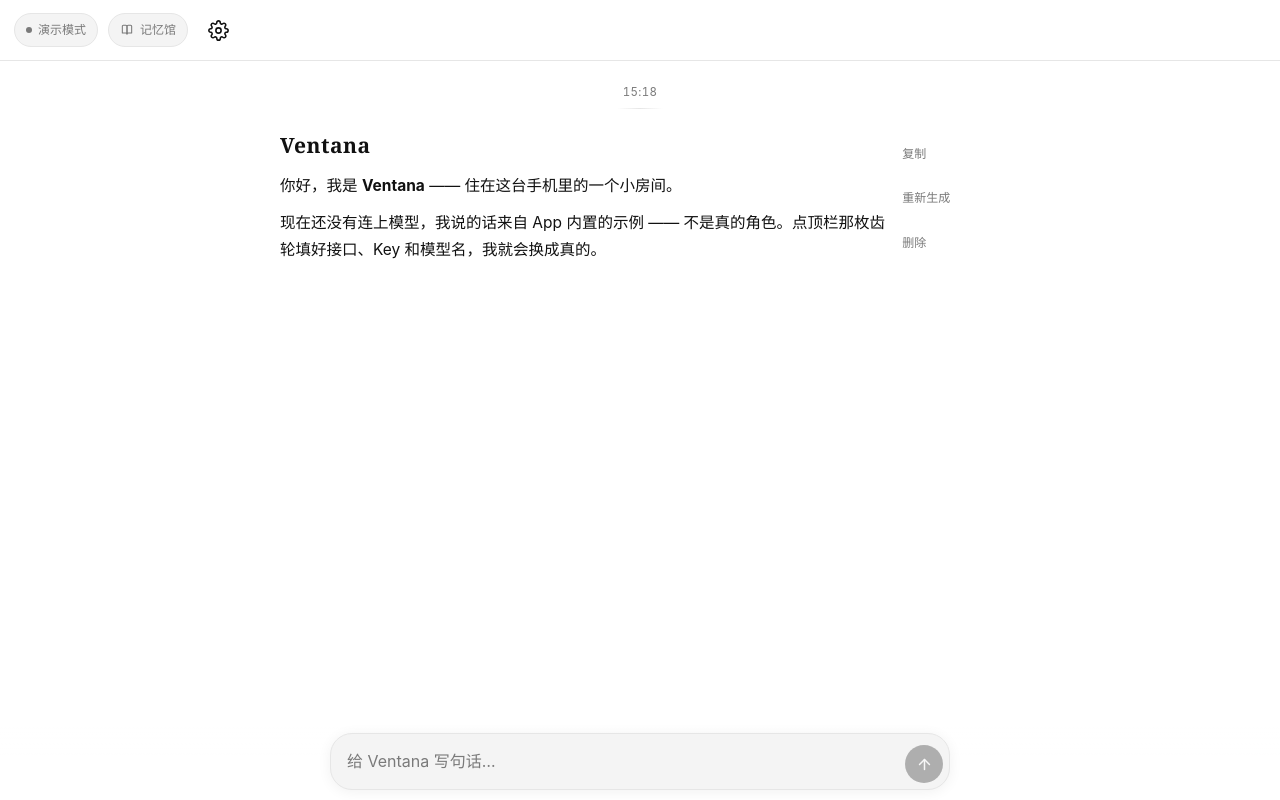
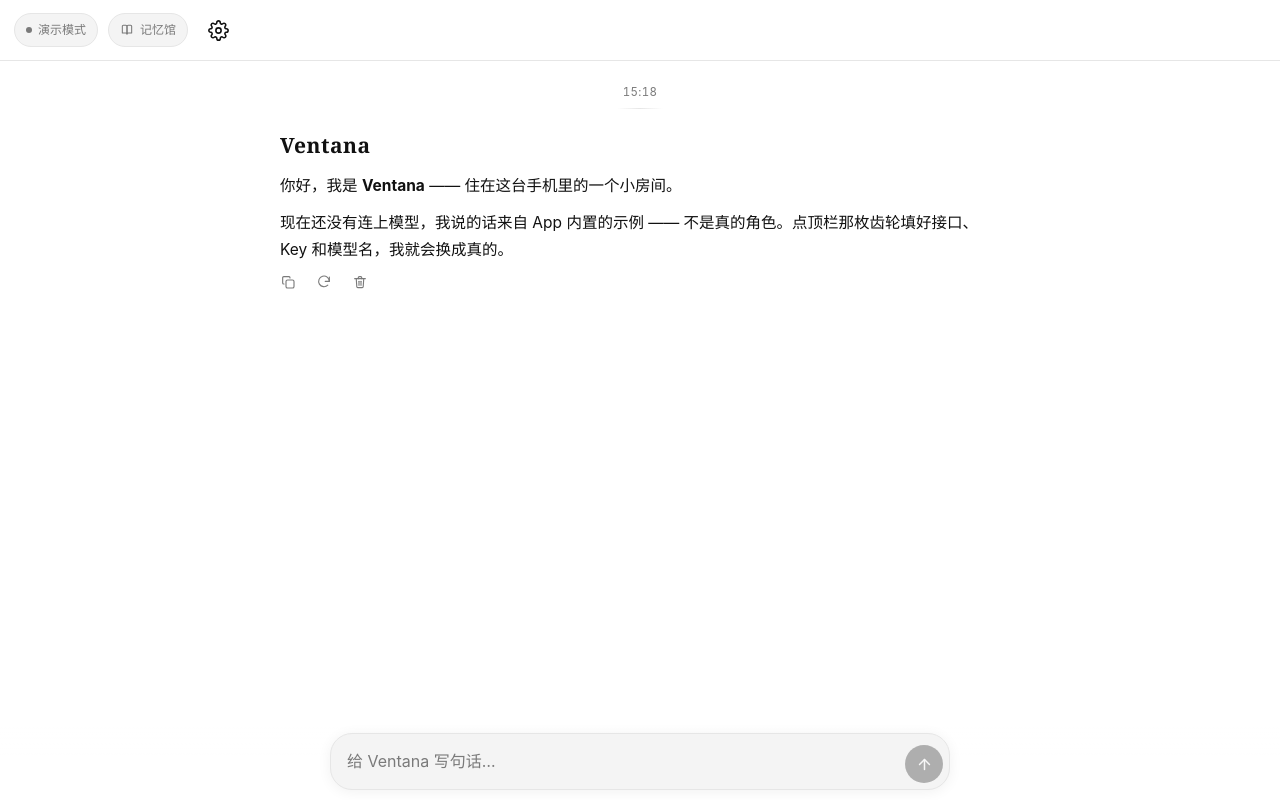
Before and after one commit to Sapphirella/ventana, a plain HTML site: page index.html in a window 1280 px wide. Drawn offline with Linux system fonts and the light colour scheme.

Commit message:
style(ventana): 消息操作改成气泡下方的小图标排，不再靠右
作者反馈：「做成小型图标放在我说话的【气泡】和 AI 说完的【那段话】的【下面】！
不要摆在右边！」

改之前是文字按钮（复制 / 重新生成 / 删除），而且整排靠右。两个问题叠在一起：
中文两个字比图标宽一倍多，三个并排把整行撑得比气泡还长，看起来就"挂在右边"。

现在：
  · 形态：内联 SVG，1.7px 描边、16px 见方（和顶栏那套图标同源，不再是 emoji/文字）
  · 位置：气泡/文字**下方**，从**左缘**开始排（实测与气泡左缘偏差 0px）
  · 点击区 36×36（图标本体 16px，靠 padding 调和 —— 图标要小、手指要够得着）
  · 对方：复制 / 重新生成 / 删除；我方：复制 / 删除
  · 复制成功改成短暂加深图标颜色（原来靠改按钮文字，图标按钮没文字可改）

改的过程中撞出两个结构问题，都是我这轮自己引入的：
  1. .acts 直接挂在 .row 下会被当成"横排再开一列"，在 390px 屏上被挤成
     **38px 宽**（三个图标叠在一起，等于看不见）。
     → 结构改成 .row > .col > (.body + .acts)，.col 竖排。
  2. .row.me .col 设 align-items: flex-end 会把图标排的负外边距吃掉，
     图标偏出气泡左缘 10px。→ 只让 .body 自己 align-self: flex-end。

为了让图标本体对齐气泡左缘，整排要往左收 10px（等于按钮的左内边距）。
这会让点击区比 .col 宽，所以「横向溢出」一组现在在 **320 / 390 / 900** 三个宽度下
都断言"图标排在视口内"和"图标对齐气泡左缘"。

测试：186 → 205 项。新增断言：是图标不是文字、图标数量按角色区分、
与气泡左缘偏差 ≤2px、在内容下方、不越出屏幕右缘、窄屏不错位。

  顺带修掉两个测试自身的假阳性（都写进注释了）：
  · 量"菜单在内容下方"不能拿 .body 的 top 比 —— 菜单有负外边距，
    空气泡那种高度里会算成"在上面"；要拿气泡自己的 bottom 比
  · 像素采样"对方回复没有底色"时采样点太靠下会打到图标（图标是灰色，同样"非背景"），
    误报过一次 145 的差异；改成在最后一行文字那一带取样

文档：README 重写这一节并补两条结构约定；HANDOFF 新增第 11.5 节
（位置规则 + 两个结构坑 + 两个测试假阳性）

```diff
--- a/app.js
+++ b/app.js
@@ -301,33 +301,70 @@
     logEl.appendChild(s);
   }
 
+  /* 行的结构：
+        .row            —— 负责"靠哪边"（我方靠右，对方靠左）
+        .row > .col     —— 竖排容器：气泡/文字在上，图标排在下
+        .col > .body    —— 气泡（我方）或纯文字（对方）
+        .col > .acts    —— 复制 / 重新生成 / 删除 那一排小图标
+     .acts 必须是 .col 的子元素而不是 .row 的：.row 是横排 flex，
+     把图标当兄弟节点会变成"再开一列"，在窄屏上会被挤成几十像素宽（踩过）。 */
   function makeRow(kind) {
     var row = document.createElement('div');
     row.className = 'row' + (kind === 'me' ? ' me' : kind === 'sys' ? ' sys' : '');
+    var col = document.createElement('div');
+    col.className = 'col';
     var body = document.createElement('div');
     body.className = 'body ' + (kind === 'me' ? 'bubble' : 'reply');
-    row.appendChild(body);
-    return { row: row, body: body };
+    col.appendChild(body);
+    row.appendChild(col);
+    return { row: row, body: body, col: col };
   }
 
   /* ---------- 每条消息下面的小菜单（复制 / 重新生成 / 删除） ----------
      放在气泡**下面**而不是悬浮在气泡上：
      悬浮按钮在手机上要么挡字，要么得长按才出来，两个都不好用。
      常驻的一行小字更直接 —— 每个都在屏幕上是"能看见就能点"的东西。 */
+  /* 图标用内联 SVG（1.7px 描边、24 视框，和顶栏那套一致）。
+     用文字按钮的问题是：中文两个字比图标宽一倍多，三个并排就把整行撑得比气泡还长，
+     视觉上"挂在气泡右边"—— 用户明确说不要那样。 */
+  function actIcon(name) {
+    var d = {
+      copy: '<rect x="9" y="9" width="12" height="12" rx="2.4"></rect>'
+          + '<path d="M6 15H5.5A1.5 1.5 0 0 1 4 13.5v-8A1.5 1.5 0 0 1 5.5 4h8A1.5 1.5 0 0 1 15 5.5V6"></path>',
+      regen: '<path d="M20 11a8 8 0 1 0-2.3 5.7"></path><path d="M20 4.5V11h-6.2"></path>',
+      del: '<path d="M4 7h16"></path><path d="M9.5 7V5.2A1.2 1.2 0 0 1 10.7 4h2.6a1.2 1.2 0 0 1 1.2 1.2V7"></path>'
+          + '<path d="M6.4 7l.8 12.1A1.5 1.5 0 0 0 8.7 20.5h6.6a1.5 1.5 0 0 0 1.5-1.4L17.6 7"></path>'
+          + '<path d="M10.5 11v6"></path><path d="M13.5 11v6"></path>',
+    };
+    var svg = document.createElementNS('http://www.w3.org/2000/svg', 'svg');
+    svg.setAttribute('viewBox', '0 0 24 24');
+    svg.setAttribute('fill', 'none');
+    svg.setAttribute('stroke', 'currentColor');
+    svg.setAttribute('stroke-width', '1.7');
+    svg.setAttribute('stroke-linecap', 'round');
+    svg.setAttribute('stroke-linejoin', 'round');
+    svg.setAttribute('aria-hidden', 'true');
+    svg.innerHTML = d[name] || '';
+    return svg;
+  }
+
+  var ACT_LABEL = { copy: '复制', regen: '重新生成', del: '删除' };
+
   function actionMenu(kind, msgIndex) {
     var bar = document.createElement('div');
     bar.className = 'acts';
-    var defs = [{ act: 'copy', label: '复制' }];
-    if (kind !== 'me') defs.push({ act: 'regen', label: '重新生成' });
-    defs.push({ act: 'del', label: '删除', danger: true });
-
-    defs.forEach(function (d) {
+    var acts = ['copy'];
+    if (kind !== 'me') acts.push('regen');     // 我方消息没有"重新生成"
+    acts.push('del');
+
+    acts.forEach(function (a) {
       var b = document.createElement('button');
       b.type = 'button';
-      b.className = 'act' + (d.danger ? ' danger' : '');
-      b.setAttribute('data-act', d.act);
-      b.textContent = d.label;
-      b.setAttribute('aria-label', d.label + '这条消息');
+      b.className = 'act' + (a === 'del' ? ' danger' : '');
+      b.setAttribute('data-act', a);
+      b.setAttribute('aria-label', ACT_LABEL[a] + '这条消息');
+      b.title = ACT_LABEL[a];
+      b.appendChild(actIcon(a));
       bar.appendChild(b);
     });
     bar._msgIndex = msgIndex;
@@ -356,7 +393,7 @@
     if (!body || !body.parentNode) return;
     // 幂等：重新渲染（切会话、归档、重新生成）会走同一条路径，
     // 不给判断的话菜单会叠成两层 —— 看起来像"删一次少两行"
-    var existing = body.parentNode.querySelector(':scope > .acts');
+    var existing = body.parentNode.querySelector(':scope > .acts');   // .col > .acts
     if (existing) { body._acts = existing; return; }
     var idx = body._msgIndex;
     if (idx === undefined || idx < 0) return;
@@ -405,7 +442,10 @@
     if (!m) return;
     copyText(m.content).then(function (ok) {
       toast(ok ? '已复制' : '这台设备不允许自动复制，长按文字手动选吧');
-      if (ok) { btn.textContent = '已复制'; setTimeout(function () { btn.textContent = '复制'; }, 1200); }
+      if (ok) {
+        btn.classList.add('done');
+        setTimeout(function () { btn.classList.remove('done'); }, 900);
+      }
     });
   }
   function doDelete(idx) {
--- a/styles.css
+++ b/styles.css
@@ -84,8 +84,17 @@
   .row { width: 100%; max-width: 720px; margin: 0 auto; display: flex; }
   .row.me { justify-content: flex-end; }
   .row.sys { justify-content: center; }
-  .row .body { flex: 1 1 auto; min-width: 0; max-width: 100%; }
-  .row.me .body { flex: 0 1 auto; }
+  /* 竖排容器：气泡/文字 + 下面那排小图标 */
+  .row .col { flex: 1 1 auto; min-width: 0; max-width: 100%; min-height: 0;
+    display: flex; flex-direction: column; align-items: flex-start; }
+  /* 我方整体靠右：**只**让气泡自己 align-self: flex-end，
+     不要把 .col 设成 align-items: flex-end —— 那样图标排的负外边距会被
+     对齐计算吃掉，图标会偏出气泡左缘 10px（实测如此）。 */
+  .row.me .col { flex: 0 1 auto; }
+  .row .body { min-width: 0; max-width: 100%; }
+  /* 我方气泡宽度按内容收缩；对方文字占满 */
+  .row.me .body { flex: 0 1 auto; align-self: flex-end; max-width: 100%; }
+  .row.me .col { align-items: stretch; }   /* 让 .acts 的 width:100% 等于气泡宽度 */
 
   .bubble {
     background: var(--me-bg); border: 1px solid var(--me-line);
@@ -155,22 +164,42 @@
     35% { opacity: 1; transform: translateY(-3px); } }
   .reply.err { color: var(--err); }
 
-  /* ---------- 每条消息下面的一行小菜单 ---------- */
+  /* ---------- 每条消息下面的一行小图标 ----------
+     位置规则（用户明确要求过，别再改回右边）：
+       · 对方那条：图标从文字**左缘**开始排（和那段话左对齐）
+       · 我方那条：图标从气泡**左缘**开始排 —— 不是贴着屏幕右边，
+         也不是气泡右缘。整排比气泡窄，视觉上就"挂在气泡下面"。
+     所以两边都是 flex-start，靠 .row.me 上的内边距把整行推进气泡的范围里。 */
   .acts {
-    display: flex; gap: 4px; margin-top: 6px; flex-wrap: wrap;
+    /* width:100% 是关键：我方气泡和 .col 等宽时，图标排要真正从气泡**左缘**开始，
+       不给 100% 的话它会跟着 align-items:flex-end 跑到右边去（用户明确说不要那样）。
+       图标仍然在气泡下方，因为 .col 是竖排。 */
+    width: 100%;
+    display: flex; gap: 0; flex-wrap: wrap; justify-content: flex-start;
+    /* 往左收 10px：让**图标本体**的左缘与气泡/文字的左缘齐平。
+       这会让按钮的点击区比 .col 左出 10px，所以窄屏上要确认没有横向滚动
+       （mobile.mjs 的「横向溢出」一组守着这件事）。 */
+    margin: 0 0 0 -10px;
   }
-  .row.me .acts { justify-content: flex-end; }
   .act {
-    padding: 7px 10px; min-height: 32px;
-    border-radius: 8px; font-size: 12px; line-height: 1;
-    color: var(--text-2); background: transparent;
-    transition: background .15s ease, color .15s ease;
+    /* 图标本体 15px，但按钮做到 36×36 —— 视觉上稀疏，手指上够用。
+       手机端触摸目标小于 36px 基本按不准（这条在 README 的界面约定里）。 */
+    display: flex; align-items: center; justify-content: center;
+    /* 点击区 36×36 是触摸目标的下限；左右各 10px 内边距让**图标本体**正好落在
+       气泡/文字的左缘与中线之间，视觉上和气泡左对齐 */
+    width: 36px; height: 36px; padding: 0 10px;
+    border-radius: 9px; color: var(--text-2); background: transparent;
+    transition: background .15s ease, color .15s ease, opacity .15s ease;
   }
+  .act svg { width: 16px; height: 16px; display: block; flex: none; }
   .act:active { background: var(--bg-2); color: var(--text); }
   .act.danger:active { color: var(--err); }
-  /* 桌面端有悬停，可以更收敛一点；手机上保持常驻可见 */
+  /* 复制成功时短暂给个反馈（原来是改按钮文字，图标按钮没文字可改） */
+  .act.done { color: var(--text); }
+
+  /* 桌面端有悬停，图标可以更收敛；手机上常驻可见（不然没有悬停就找不到） */
   @media (hover: hover) {
-    .act { opacity: .55; }
+    .act { opacity: .5; }
     .row:hover .act, .act:focus-visible { opacity: 1; }
   }
 
```
Also changed, not shown: tests/mobile.mjs (+71 -11 lines), 2 other files.
